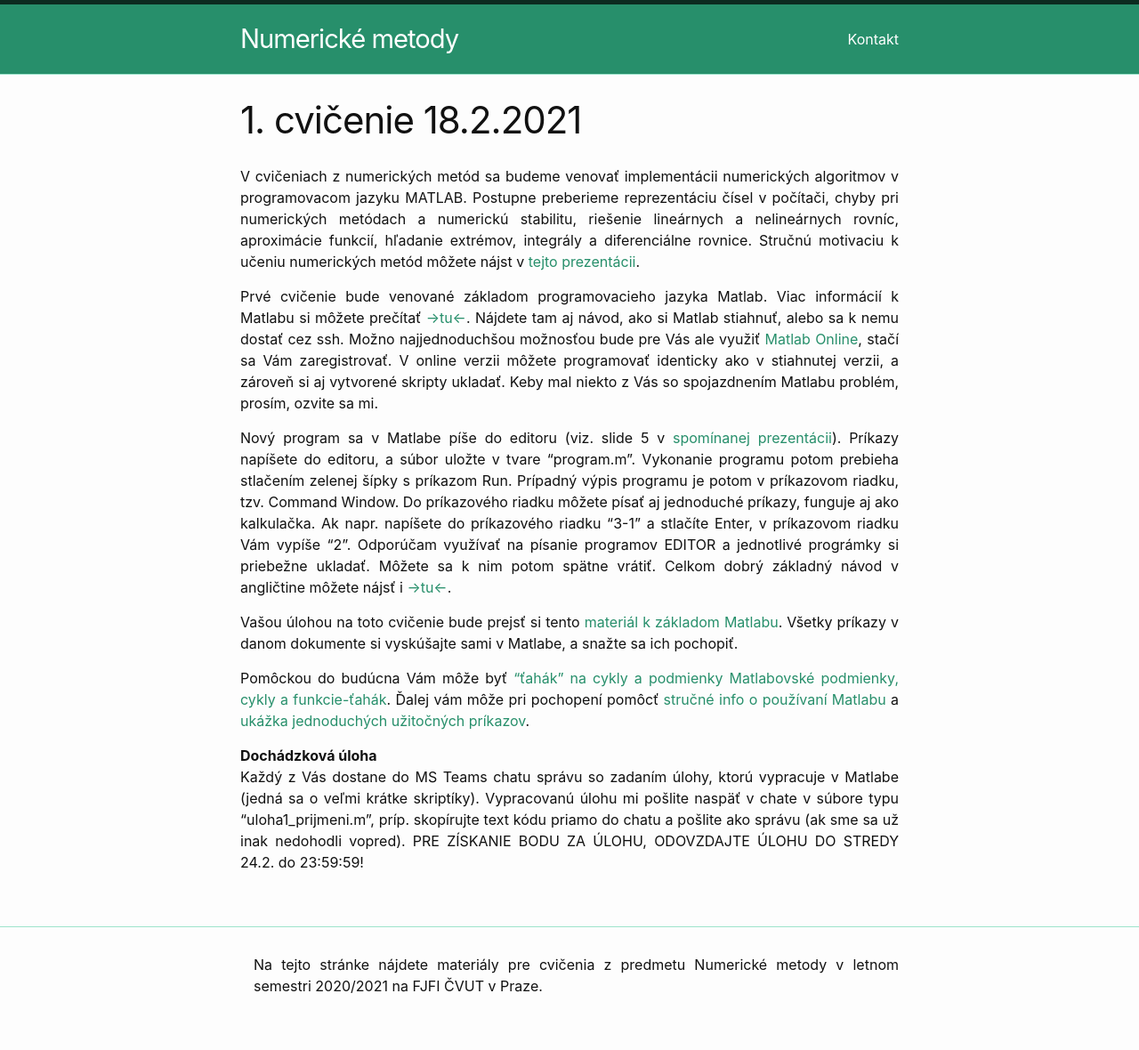
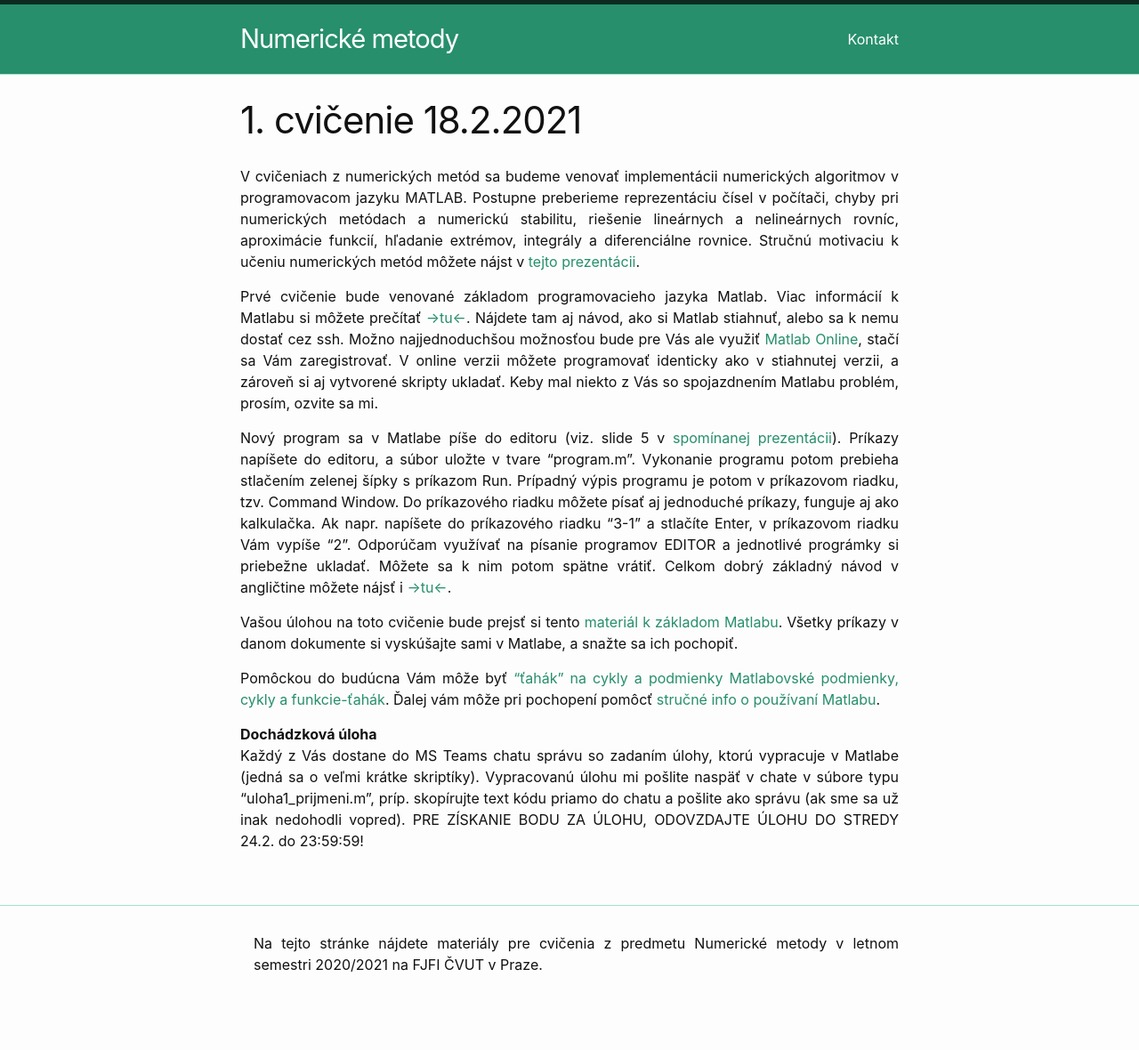
Before and after one commit to maslarova/maslarova.github.io, a Jekyll site: the page built from _posts/2021-02-18-cvicenie1.md, in a window 1280 px wide. Shown: the whole page at 89% size. Built offline with Jekyll 4.4.1, drawn with Linux system fonts in a browser that asks for light colours; after the commit the page ends 1156 px from its top, so only the background shows below that.

Commit message:
2021-02-18-cvicenie1.md

```diff
--- a/_posts/2021-02-18-cvicenie1.md
+++ b/_posts/2021-02-18-cvicenie1.md
@@ -24,7 +24,8 @@ Vašou úlohou na toto cvičenie bude prejsť si tento [materiál k základom Ma
 <br>
 
 Pomôckou do budúcna Vám môže byť ["ťahák" na cykly a podmienky Matlabovské podmienky, cykly a funkcie-ťahák](http://maslarova.github.io/cvicenie1/cykly.pdf).
-Ďalej vám môže pri pochopení pomôcť [stručné info o používaní Matlabu](http://kfe.fjfi.cvut.cz/~vabekjan/NME/00%20-%20MATLAB/00-Programovan%c3%ad.pdf) a [ukážka jednoduchých užitočných príkazov](http://kfe.fjfi.cvut.cz/~vabekjan/NME/00%20-%20MATLAB/00-Programovan%c3%ad.pdf).
+Ďalej vám môže pri pochopení pomôcť [stručné info o používaní Matlabu](http://kfe.fjfi.cvut.cz/~vabekjan/NME/00%20-%20MATLAB/00-Programovan%c3%ad.pdf).
+<!-- a [ukážka jednoduchých užitočných príkazov](http://kfe.fjfi.cvut.cz/~vabekjan/NME/00%20-%20MATLAB/00-Programovan%c3%ad.pdf).-->
 <br>
 
 <b>Dochádzková úloha</b><br>
```
